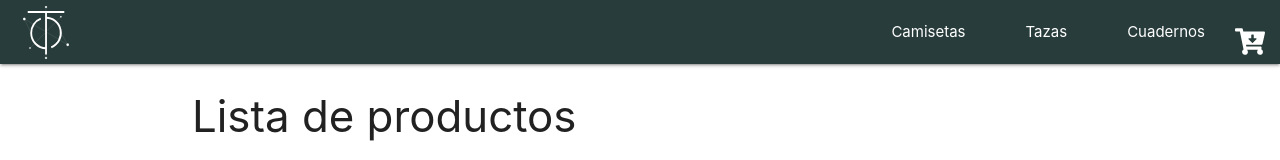
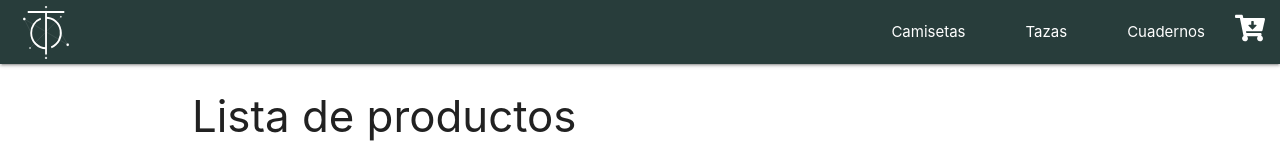
Before and after one commit to omarurregodev/todo_project_react, a React (Create React App) app: page / in a window 1280 px wide. Shown: the top 160 px of the page. Built offline with nearby package versions, Linux system fonts and the light colour scheme.

Commit message:
arreglos a estructura y demas

```diff
--- a/src/Containers/ItemDetailsContainer/ItemDetailContainer.jsx
+++ b/src/Containers/ItemDetailsContainer/ItemDetailContainer.jsx
@@ -43,9 +43,9 @@ const ItemDetailsContainer = () => {
             </div>
             <div className='row'>
                 {loading
-                ? <div class="progress container">
-                    <div class="indeterminate"></div>
-                </div>
+                ?   <div class="progress container">
+                        <div class="indeterminate"></div>
+                    </div>
                 : <ItemDetail product={product} />
                 }
             </div>
--- a/src/Containers/ItemListContainer/ItemListContainer.jsx
+++ b/src/Containers/ItemListContainer/ItemListContainer.jsx
@@ -43,9 +43,9 @@ const ItemListContainer = ({greeting}) => {
                 <h3>Lista de productos</h3>
             </div>
             {loading
-            ? <div class="progress container">
-                <div class="indeterminate"></div>
-            </div>
+            ?   <div class="progress container">
+                    <div class="indeterminate"></div>
+                </div>
             : <ItemList products={products} />}
         </div>
     )
--- a/src/components/CartWidget/CartWidget.jsx
+++ b/src/components/CartWidget/CartWidget.jsx
@@ -1,5 +1,6 @@
 import React from 'react';
 import { FaCartArrowDown } from 'react-icons/fa';
+
 
 
 
@@ -8,7 +9,7 @@ import { FaCartArrowDown } from 'react-icons/fa';
 const CartWidget = ({initialCart}) => {
     return (
         <>
-            <FaCartArrowDown className='valign-wrapper' style={styles.iconSize}/>
+            <FaCartArrowDown />
         </>
     )
 }
@@ -16,18 +17,6 @@ const CartWidget = ({initialCart}) => {
 export default CartWidget;
 
 const styles = {
-    botonCart: {
-        display: 'flex',
-        alignItems: 'center',
-    },
 
-    iconSize: {
-        fontSize: '3rem',
-        paddingRight: '1rem',
 
-    },
-    contadorCartNumber: {
-        fontSize: '1.5rem',
-        paddingRight: '2rem',
-    }
 }
--- a/src/components/Navbar/NavBar.jsx
+++ b/src/components/Navbar/NavBar.jsx
@@ -21,7 +21,9 @@ const Navbar = ({initialCart}) => {
                 </Link>
                 <div className="nav-wrapper" style={styles.links}>
                     {categories.map((category) => <NavLink key={category.id} to={category.route} style={styles.link}>{category.name}</NavLink>)}
-                    <Link to="/cart"><CartWidget style={styles.botonCart} initialCart={initialCart} /></Link>
+                    <Link to={'/cart'} style={styles.botonCart} >
+                        <CartWidget />
+                    </Link>
                 </div>
             </nav>
         </>
@@ -51,7 +53,7 @@ const styles = {
         cursor: 'pointer'
     },
     botonCart: {
-        display: 'flex',
-        alignItems: 'center',
+        fontSize: '2rem',
+        paddingRight: '1rem'
     },
 }
```
